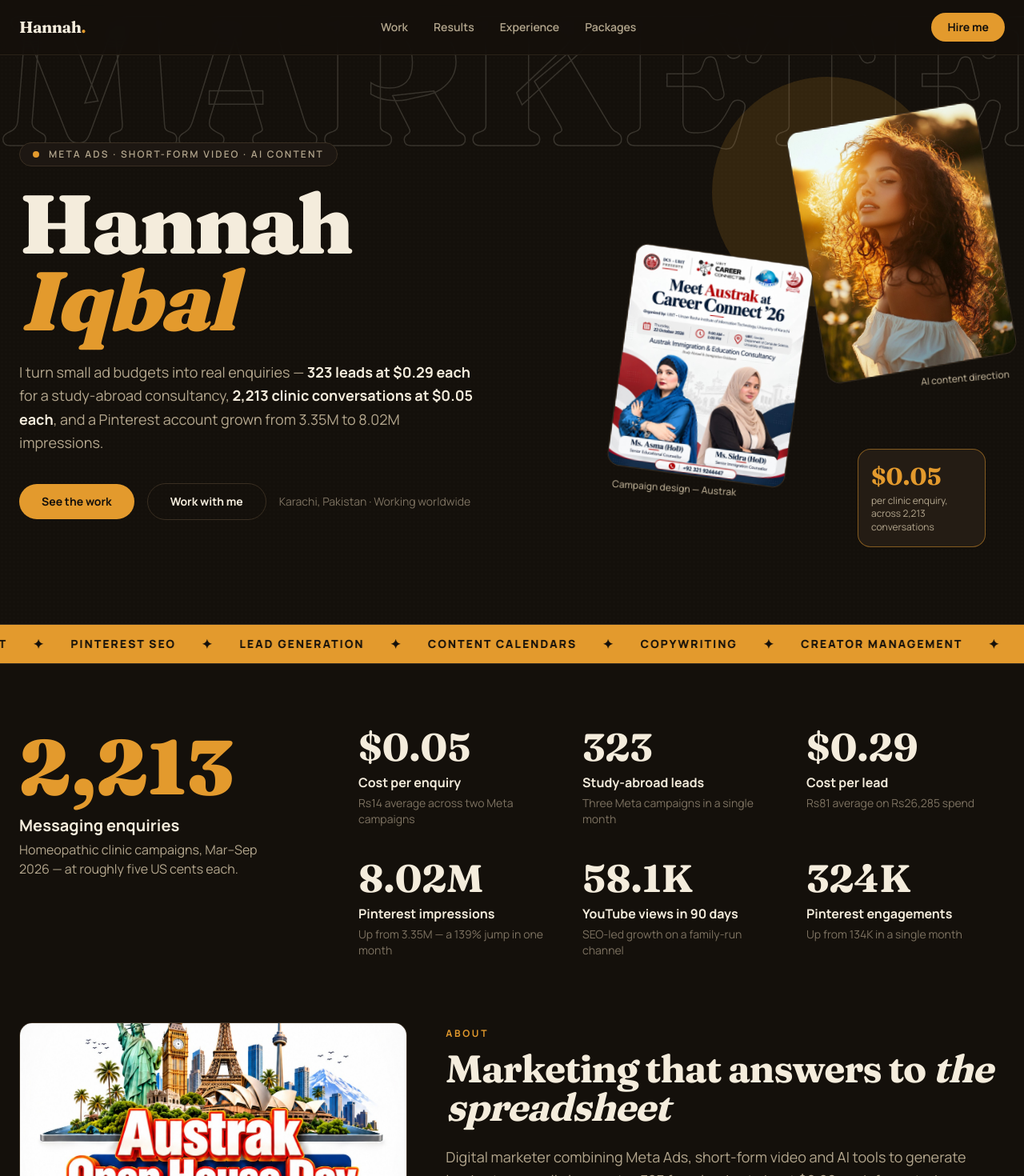
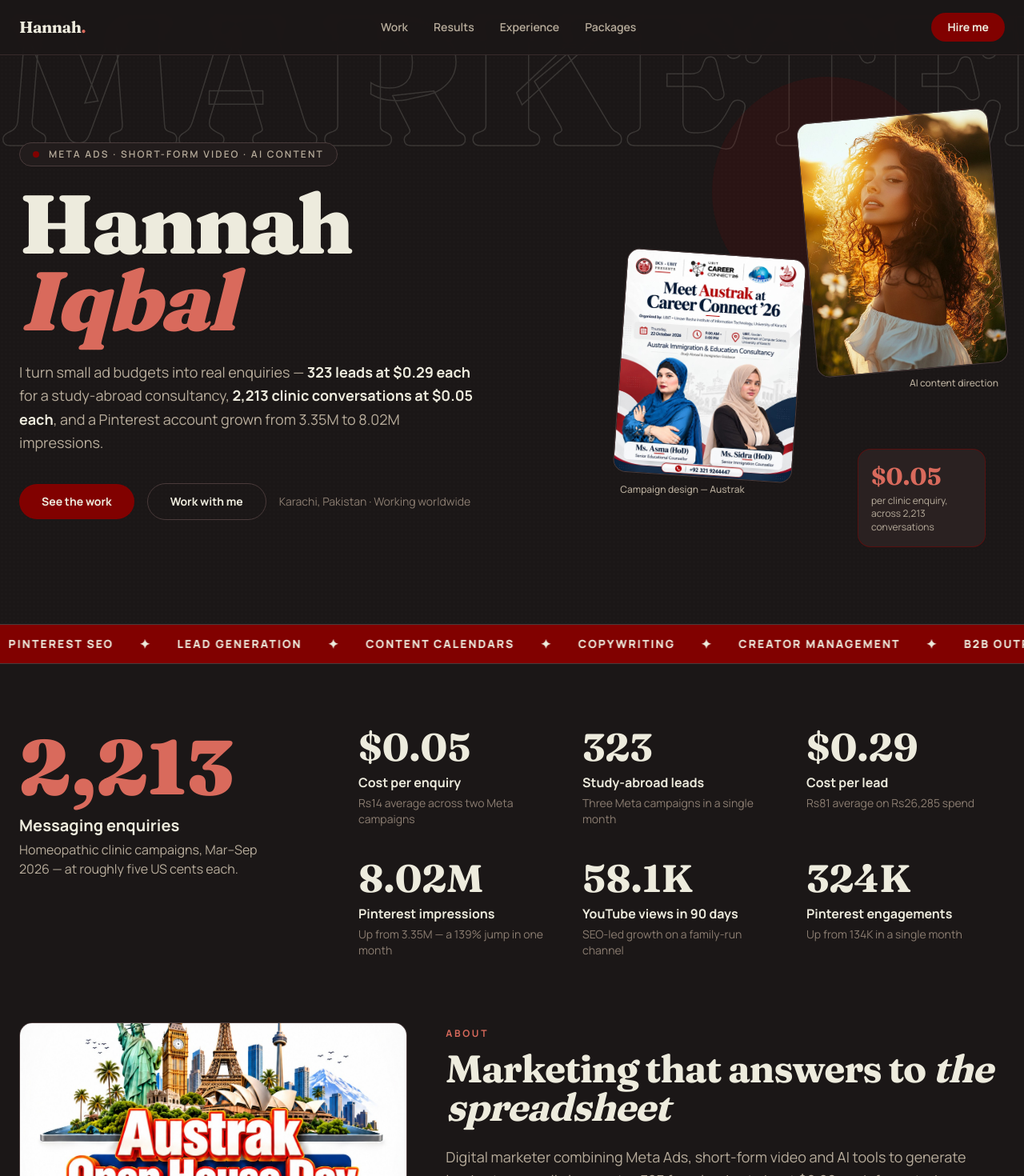
Before and after one commit to Noah-zipit/hannah-portfolio, a Next.js app: page / in a window 1280 px wide. Shown: the top 1470 px of the page at 80% size. Built offline with nearby package versions, Linux system fonts and the light colour scheme.

Commit message:
Redesign: cotton/cherry/maroon/noir palette, calmer snappier motion, maroon results band

```diff
--- a/src/app/globals.css
+++ b/src/app/globals.css
@@ -1,15 +1,16 @@
 @import "tailwindcss";
 
 @theme {
-  --color-ink: #14100b;
-  --color-coal: #1d1712;
-  --color-panel: #241c14;
-  --color-line: #3a2f22;
-  --color-cream: #f4ecdc;
-  --color-sand: #b3a68d;
-  --color-faint: #7d7261;
-  --color-amber: #e39a2d;
-  --color-amber-deep: #b97a1c;
+  --color-ink: #1b1717;
+  --color-coal: #221c1c;
+  --color-panel: #2a2121;
+  --color-line: #4a3b3b;
+  --color-cream: #edebdd;
+  --color-sand: #b7ac9b;
+  --color-faint: #8b7d71;
+  --color-cherry: #810100;
+  --color-maroon: #630000;
+  --color-rose: #d96a5c;
   --font-display: "Fraunces", Georgia, serif;
   --font-body: "Manrope", system-ui, sans-serif;
 }
@@ -26,8 +27,8 @@
 }
 
 ::selection {
-  background: var(--color-amber);
-  color: var(--color-ink);
+  background: var(--color-cherry);
+  color: var(--color-cream);
 }
 
 /* subtle film-grain texture using flat colour specks */
@@ -42,7 +43,7 @@
 }
 
 .text-outline {
-  -webkit-text-stroke: 1.5px rgba(244, 236, 220, 0.16);
+  -webkit-text-stroke: 1.5px rgba(237, 235, 221, 0.15);
   color: transparent;
 }
 
@@ -52,21 +53,11 @@
 }
 
 .marquee-track {
-  animation: marquee 30s linear infinite;
-  will-change: transform;
-}
-
-@keyframes drift {
-  0%, 100% { transform: translateY(0) rotate(var(--rot, 0deg)); }
-  50% { transform: translateY(-14px) rotate(var(--rot, 0deg)); }
-}
-
-.drift {
-  animation: drift 7s ease-in-out infinite;
+  animation: marquee 26s linear infinite;
   will-change: transform;
 }
 
 @media (prefers-reduced-motion: reduce) {
-  .marquee-track, .drift { animation: none; }
+  .marquee-track { animation: none; }
   html { scroll-behavior: auto; }
 }
--- a/src/app/page.tsx
+++ b/src/app/page.tsx
@@ -9,18 +9,18 @@
 
 function Nav() {
   return (
-    <nav className="fixed inset-x-0 top-0 z-50 border-b border-line/60 bg-ink/85 backdrop-blur-md">
+    <nav className="fixed inset-x-0 top-0 z-50 border-b border-line/60 bg-ink/90 backdrop-blur-sm">
       <div className="mx-auto flex max-w-7xl items-center justify-between px-6 py-4">
         <a href="#top" className="font-display text-xl font-bold tracking-tight">
-          Hannah<span className="text-amber">.</span>
+          Hannah<span className="text-rose">.</span>
         </a>
         <div className="hidden items-center gap-8 text-sm font-semibold text-sand md:flex">
-          <a href="#work" className="transition-colors hover:text-amber">Work</a>
-          <a href="#results" className="transition-colors hover:text-amber">Results</a>
-          <a href="#experience" className="transition-colors hover:text-amber">Experience</a>
-          <a href="#packages" className="transition-colors hover:text-amber">Packages</a>
+          <a href="#work" className="transition-colors hover:text-rose">Work</a>
+          <a href="#results" className="transition-colors hover:text-rose">Results</a>
+          <a href="#experience" className="transition-colors hover:text-rose">Experience</a>
+          <a href="#packages" className="transition-colors hover:text-rose">Packages</a>
         </div>
-        <a href="#contact" className="rounded-full bg-amber px-5 py-2 text-sm font-bold text-ink transition-transform duration-300 hover:scale-105 active:scale-95">
+        <a href="#contact" className="rounded-full bg-cherry px-5 py-2 text-sm font-bold text-cream transition-transform duration-300 hover:scale-105 active:scale-95">
           Hire me
         </a>
       </div>
@@ -31,10 +31,10 @@
 function Marquee() {
   const row = [...marqueeItems, ...marqueeItems];
   return (
-    <div className="overflow-hidden border-y border-line bg-amber py-3" aria-hidden>
+    <div className="overflow-hidden border-y border-line bg-cherry py-3" aria-hidden>
       <div className="marquee-track flex w-max items-center gap-8 pr-8">
         {row.map((item, i) => (
-          <span key={i} className="flex items-center gap-8 text-sm font-extrabold tracking-[0.14em] whitespace-nowrap text-ink uppercase">
+          <span key={i} className="flex items-center gap-8 text-sm font-extrabold tracking-[0.14em] whitespace-nowrap text-cream uppercase">
             {item}
             <span className="text-base">✦</span>
           </span>
@@ -51,7 +51,7 @@
     <section className="mx-auto max-w-7xl px-6 py-20">
       <div className="grid gap-10 lg:grid-cols-12">
         <Reveal className="lg:col-span-4">
-          <p className="font-display text-7xl font-black text-amber sm:text-8xl">
+          <p className="font-display text-7xl font-black text-rose sm:text-8xl">
             <Counter value={hero.value} />
           </p>
           <p className="mt-3 text-xl font-bold">{hero.label}</p>
@@ -100,7 +100,7 @@
         </Reveal>
         <div className="lg:col-span-7">
           <Reveal>
-            <p className="text-xs font-bold tracking-[0.22em] text-amber uppercase">About</p>
+            <p className="text-xs font-bold tracking-[0.22em] text-rose uppercase">About</p>
             <h2 className="mt-3 font-display text-4xl font-bold tracking-tight sm:text-5xl">
               Marketing that answers to <span className="italic">the spreadsheet</span>
             </h2>
@@ -111,14 +111,14 @@
           <Reveal delay={0.18}>
             <div className="mt-8 grid gap-4 sm:grid-cols-2">
               <div className="rounded-2xl border border-line bg-coal p-5">
-                <p className="font-bold text-amber">Currently</p>
+                <p className="font-bold text-rose">Currently</p>
                 <p className="mt-1.5 text-sm leading-relaxed text-sand">
                   Digital Marketing Manager at Austrak Immigration, Meta Ads Manager for a homeopathic clinic, and HR &
                   Internship Coordinator at Artimization.
                 </p>
               </div>
               <div className="rounded-2xl border border-line bg-coal p-5">
-                <p className="font-bold text-amber">Education & languages</p>
+                <p className="font-bold text-rose">Education & languages</p>
                 <p className="mt-1.5 text-sm leading-relaxed text-sand">
                   BBA in progress at Virtual University of Pakistan. Urdu & Punjabi native; English, Hindi and basic Spanish.
                 </p>
@@ -135,7 +135,7 @@
   return (
     <section id="experience" className="mx-auto max-w-7xl px-6 py-24">
       <Reveal>
-        <p className="text-xs font-bold tracking-[0.22em] text-amber uppercase">Experience</p>
+        <p className="text-xs font-bold tracking-[0.22em] text-rose uppercase">Experience</p>
         <h2 className="mt-3 font-display text-4xl font-bold tracking-tight sm:text-5xl">
           Where the numbers <span className="italic">came from</span>
         </h2>
@@ -147,17 +147,17 @@
           {roles.map((role, i) => (
             <Reveal key={role.company} delay={0.05}>
               <div className={`relative md:grid md:grid-cols-2 md:gap-16 ${i % 2 ? "md:[direction:rtl]" : ""}`}>
-                <span aria-hidden className="absolute top-2 left-0 h-[15px] w-[15px] rounded-full border-2 border-amber bg-ink md:left-1/2 md:-translate-x-1/2" />
+                <span aria-hidden className="absolute top-2 left-0 h-[15px] w-[15px] rounded-full border-2 border-cherry bg-ink md:left-1/2 md:-translate-x-1/2" />
                 <div className="pl-10 md:pl-0 md:[direction:ltr]">
-                  <div className="rounded-3xl border border-line bg-coal p-6 transition-colors duration-300 hover:border-amber/60 sm:p-7">
-                    <p className="text-xs font-bold tracking-[0.16em] text-amber uppercase">{role.period}</p>
+                  <div className="rounded-3xl border border-line bg-coal p-6 transition-colors duration-300 hover:border-cherry/60 sm:p-7">
+                    <p className="text-xs font-bold tracking-[0.16em] text-rose uppercase">{role.period}</p>
                     <h3 className="mt-2 font-display text-2xl leading-snug font-semibold">{role.title}</h3>
                     <p className="mt-1 font-semibold text-sand">{role.company}</p>
                     <p className="text-sm text-faint">{role.type}</p>
                     <ul className="mt-4 space-y-2.5">
                       {role.points.map((point) => (
                         <li key={point.slice(0, 32)} className="flex gap-2.5 text-sm leading-relaxed text-sand">
-                          <span aria-hidden className="mt-[9px] h-1.5 w-1.5 shrink-0 rounded-full bg-amber" />
+                          <span aria-hidden className="mt-[9px] h-1.5 w-1.5 shrink-0 rounded-full bg-cherry" />
                           {point}
                         </li>
                       ))}
@@ -179,7 +179,7 @@
     <section className="border-y border-line bg-coal py-24">
       <div className="mx-auto max-w-7xl px-6">
         <Reveal>
-          <p className="text-xs font-bold tracking-[0.22em] text-amber uppercase">Toolkit</p>
+          <p className="text-xs font-bold tracking-[0.22em] text-rose uppercase">Toolkit</p>
           <h2 className="mt-3 font-display text-4xl font-bold tracking-tight sm:text-5xl">
             Skills & <span className="italic">tools</span>
           </h2>
@@ -191,7 +191,7 @@
                 <h3 className="font-display text-xl font-semibold">{group.title}</h3>
                 <div className="mt-5 flex flex-wrap gap-2">
                   {group.items.map((item) => (
-                    <span key={item} className="rounded-full border border-line bg-ink px-3.5 py-1.5 text-sm font-medium text-sand transition-colors duration-300 hover:border-amber hover:text-cream">
+                    <span key={item} className="rounded-full border border-line bg-ink px-3.5 py-1.5 text-sm font-medium text-sand transition-colors duration-300 hover:border-cherry hover:text-cream">
                       {item}
                     </span>
                   ))}
@@ -209,7 +209,7 @@
   return (
     <section id="packages" className="mx-auto max-w-7xl px-6 py-24">
       <Reveal>
-        <p className="text-xs font-bold tracking-[0.22em] text-amber uppercase">HeavenLabs — Creator Growth</p>
+        <p className="text-xs font-bold tracking-[0.22em] text-rose uppercase">HeavenLabs — Creator Growth</p>
         <h2 className="mt-3 font-display text-4xl font-bold tracking-tight sm:text-5xl">
           Grow steady. <span className="italic">Earn lasting.</span>
         </h2>
@@ -225,12 +225,12 @@
             <div
               className={`flex h-full flex-col rounded-3xl p-7 ${
                 pkg.primary
-                  ? "border-2 border-amber bg-panel xl:-translate-y-4"
+                  ? "border-2 border-cherry bg-panel xl:-translate-y-4"
                   : "border border-line bg-coal"
               }`}
             >
               {pkg.primary ? (
-                <span className="mb-4 self-start rounded-full bg-amber px-3 py-1 text-[11px] font-extrabold tracking-wider text-ink uppercase">
+                <span className="mb-4 self-start rounded-full bg-cherry px-3 py-1 text-[11px] font-extrabold tracking-wider text-cream uppercase">
                   Full service
                 </span>
               ) : (
@@ -240,13 +240,13 @@
               <p className="mt-2 text-sm text-sand italic">{pkg.line}</p>
               <p className="mt-6 flex flex-wrap items-baseline gap-x-1.5 whitespace-nowrap">
                 <span className="text-sm font-semibold text-faint">PKR</span>
-                <span className={`font-display text-4xl font-black ${pkg.primary ? "text-amber" : ""}`}>{pkg.price}</span>
+                <span className={`font-display text-4xl font-black ${pkg.primary ? "text-rose" : ""}`}>{pkg.price}</span>
                 <span className="text-sm text-faint">/month</span>
               </p>
               <ul className="mt-6 flex-1 space-y-2.5">
                 {pkg.features.map((f) => (
                   <li key={f} className="flex gap-2.5 text-sm leading-relaxed text-sand">
-                    <span aria-hidden className="mt-0.5 font-bold text-amber">✓</span>
+                    <span aria-hidden className="mt-0.5 font-bold text-rose">✓</span>
                     {f}
                   </li>
                 ))}
@@ -254,7 +254,7 @@
               <a
                 href="#contact"
                 className={`mt-8 rounded-full py-3 text-center text-sm font-bold transition-transform duration-300 hover:scale-[1.03] active:scale-95 ${
-                  pkg.primary ? "bg-amber text-ink" : "border border-line text-cream hover:border-amber hover:text-amber"
+                  pkg.primary ? "bg-cherry text-cream" : "border border-line text-cream hover:border-cherry hover:text-rose"
                 }`}
               >
                 Start with {pkg.name}
@@ -278,9 +278,9 @@
     <footer id="contact" className="grain relative overflow-hidden border-t border-line bg-coal">
       <div className="relative mx-auto max-w-7xl px-6 py-24 text-center">
         <Reveal>
-          <p className="text-xs font-bold tracking-[0.22em] text-amber uppercase">Get in touch</p>
+          <p className="text-xs font-bold tracking-[0.22em] text-rose uppercase">Get in touch</p>
           <h2 className="mx-auto mt-4 max-w-3xl font-display text-5xl leading-tight font-bold tracking-tight sm:text-6xl">
-            Let’s grow <span className="text-amber italic">something.</span>
+            Let’s grow <span className="text-rose italic">something.</span>
           </h2>
           <p className="mx-auto mt-5 max-w-xl text-sand">
             For roles, freelance campaigns or creator growth packages — the fastest reply is email or WhatsApp.
@@ -288,13 +288,13 @@
         </Reveal>
         <Reveal delay={0.12}>
           <div className="mt-10 flex flex-wrap justify-center gap-4">
-            <a href={`mailto:${profile.email}`} className="rounded-full bg-amber px-7 py-3.5 text-sm font-bold text-ink transition-transform duration-300 hover:scale-105 active:scale-95">
+            <a href={`mailto:${profile.email}`} className="rounded-full bg-cherry px-7 py-3.5 text-sm font-bold text-cream transition-transform duration-300 hover:scale-105 active:scale-95">
               {profile.email}
             </a>
-            <a href={profile.phoneHref} className="rounded-full border border-line px-7 py-3.5 text-sm font-bold transition-colors hover:border-amber hover:text-amber">
+            <a href={profile.phoneHref} className="rounded-full border border-line px-7 py-3.5 text-sm font-bold transition-colors hover:border-cherry hover:text-rose">
               {profile.phone}
             </a>
-            <a href={profile.linkedin} target="_blank" rel="noreferrer" className="rounded-full border border-line px-7 py-3.5 text-sm font-bold transition-colors hover:border-amber hover:text-amber">
+            <a href={profile.linkedin} target="_blank" rel="noreferrer" className="rounded-full border border-line px-7 py-3.5 text-sm font-bold transition-colors hover:border-cherry hover:text-rose">
               LinkedIn
             </a>
           </div>
--- a/src/components/Counter.tsx
+++ b/src/components/Counter.tsx
@@ -20,7 +20,7 @@
 
   useEffect(() => {
     if (!inView) return;
-    const dur = 1600;
+    const dur = 1100;
     const start = performance.now();
     let raf = 0;
     const tick = (now: number) => {
--- a/src/components/Hero.tsx
+++ b/src/components/Hero.tsx
@@ -12,11 +12,11 @@
   const { scrollYProgress } = useScroll({ target: ref, offset: ["start start", "end start"] });
 
   // Parallax layers — back word slowest, images at different speeds
-  const yWord = useTransform(scrollYProgress, [0, 1], [0, 130]);
-  const yText = useTransform(scrollYProgress, [0, 1], [0, 60]);
-  const yImgA = useTransform(scrollYProgress, [0, 1], [0, -70]);
-  const yImgB = useTransform(scrollYProgress, [0, 1], [0, -160]);
-  const yImgC = useTransform(scrollYProgress, [0, 1], [0, -40]);
+  const yWord = useTransform(scrollYProgress, [0, 1], [0, 48]);
+  const yText = useTransform(scrollYProgress, [0, 1], [0, 22]);
+  const yImgA = useTransform(scrollYProgress, [0, 1], [0, -28]);
+  const yImgB = useTransform(scrollYProgress, [0, 1], [0, -56]);
+  const yImgC = useTransform(scrollYProgress, [0, 1], [0, -14]);
 
   return (
     <header ref={ref} className="grain relative overflow-hidden pt-28 pb-16 md:pt-36 md:pb-24">
@@ -30,17 +30,17 @@
       </motion.div>
 
       {/* flat amber disc, solid colour shape */}
-      <div aria-hidden className="absolute top-24 right-[8%] hidden h-72 w-72 rounded-full bg-amber/15 lg:block" />
+      <div aria-hidden className="absolute top-24 right-[8%] hidden h-72 w-72 rounded-full bg-cherry/15 lg:block" />
 
       <div className="relative mx-auto grid max-w-7xl grid-cols-1 items-center gap-14 px-6 lg:grid-cols-12">
         <motion.div style={{ y: yText }} className="lg:col-span-7">
           <motion.p
             initial={{ opacity: 0, y: 18 }}
             animate={{ opacity: 1, y: 0 }}
-            transition={{ duration: 0.6, ease }}
+            transition={{ duration: 0.4, ease }}
             className="mb-6 inline-flex items-center gap-3 rounded-full border border-line bg-coal px-4 py-1.5 text-xs font-semibold tracking-[0.18em] text-sand uppercase"
           >
-            <span className="h-2 w-2 rounded-full bg-amber" />
+            <span className="h-2 w-2 rounded-full bg-cherry" />
             {profile.tagline}
           </motion.p>
 
@@ -49,15 +49,15 @@
               className="block"
               initial={{ opacity: 0, y: 40 }}
               animate={{ opacity: 1, y: 0 }}
-              transition={{ duration: 0.8, delay: 0.05, ease }}
+              transition={{ duration: 0.5, delay: 0.03, ease }}
             >
               Hannah
             </motion.span>
             <motion.span
-              className="block text-amber italic"
+              className="block text-rose italic"
               initial={{ opacity: 0, y: 40 }}
               animate={{ opacity: 1, y: 0 }}
-              transition={{ duration: 0.8, delay: 0.18, ease }}
+              transition={{ duration: 0.5, delay: 0.1, ease }}
             >
               Iqbal
             </motion.span>
@@ -66,7 +66,7 @@
           <motion.p
             initial={{ opacity: 0, y: 24 }}
             animate={{ opacity: 1, y: 0 }}
-            transition={{ duration: 0.7, delay: 0.32, ease }}
+            transition={{ duration: 0.45, delay: 0.18, ease }}
             className="mt-7 max-w-xl text-lg leading-relaxed text-sand"
           >
             I turn small ad budgets into real enquiries — <strong className="text-cream">323 leads at $0.29 each</strong> for a
@@ -77,18 +77,18 @@
           <motion.div
             initial={{ opacity: 0, y: 24 }}
             animate={{ opacity: 1, y: 0 }}
-            transition={{ duration: 0.7, delay: 0.45, ease }}
+            transition={{ duration: 0.45, delay: 0.26, ease }}
             className="mt-9 flex flex-wrap items-center gap-4"
           >
             <a
               href="#work"
-              className="rounded-full bg-amber px-7 py-3 text-sm font-bold text-ink transition-transform duration-300 hover:scale-[1.04] active:scale-95"
+              className="rounded-full bg-cherry px-7 py-3 text-sm font-bold text-cream transition-transform duration-300 hover:scale-[1.04] active:scale-95"
             >
               See the work
             </a>
             <a
               href="#contact"
-              className="rounded-full border border-line px-7 py-3 text-sm font-bold text-cream transition-colors duration-300 hover:border-amber hover:text-amber"
+              className="rounded-full border border-line px-7 py-3 text-sm font-bold text-cream transition-colors duration-300 hover:border-cherry hover:text-rose"
             >
               Work with me
             </a>
@@ -100,10 +100,10 @@
         <div className="relative h-[480px] sm:h-[540px] lg:col-span-5">
           <motion.div
             style={{ y: yImgB, ["--rot" as string]: "-5deg" }}
-            className="drift absolute top-0 right-2 w-52 sm:w-60"
+            className="absolute top-0 right-2 w-52 sm:w-60"
             initial={{ opacity: 0, y: 50 }}
             animate={{ opacity: 1, y: 0 }}
-            transition={{ duration: 0.9, delay: 0.35, ease }}
+            transition={{ duration: 0.55, delay: 0.15, ease }}
           >
             <div className="overflow-hidden rounded-2xl border border-line" style={{ transform: "rotate(-5deg)" }}>
               <Image src="/work/ai-cinematic.jpg" alt="AI-generated editorial portrait from Hannah's portrait series" width={480} height={640} className="aspect-[3/4] w-full object-cover" priority />
@@ -113,10 +113,10 @@
 
           <motion.div
             style={{ y: yImgA, ["--rot" as string]: "4deg" }}
-            className="drift absolute bottom-16 left-0 w-48 [animation-delay:1.2s] sm:w-56"
+            className="absolute bottom-16 left-0 w-48 sm:w-56"
             initial={{ opacity: 0, y: 50 }}
             animate={{ opacity: 1, y: 0 }}
-            transition={{ duration: 0.9, delay: 0.5, ease }}
+            transition={{ duration: 0.55, delay: 0.24, ease }}
           >
             <div className="overflow-hidden rounded-2xl border border-line" style={{ transform: "rotate(4deg)" }}>
               <Image src="/work/poster-career-connect.jpg" alt="Career Connect '26 event poster designed for Austrak Immigration" width={480} height={600} className="aspect-[4/5] w-full object-cover" priority />
@@ -129,10 +129,10 @@
             className="absolute right-6 bottom-0 hidden w-40 sm:block"
             initial={{ opacity: 0, y: 40 }}
             animate={{ opacity: 1, y: 0 }}
-            transition={{ duration: 0.9, delay: 0.65, ease }}
+            transition={{ duration: 0.55, delay: 0.32, ease }}
           >
-            <div className="rounded-2xl border border-amber/50 bg-panel p-4">
-              <p className="font-display text-3xl font-bold text-amber">$0.05</p>
+            <div className="rounded-2xl border border-cherry/50 bg-panel p-4">
+              <p className="font-display text-3xl font-bold text-rose">$0.05</p>
               <p className="mt-1 text-xs leading-snug text-sand">per clinic enquiry, across 2,213 conversations</p>
             </div>
           </motion.div>
--- a/src/components/Reveal.tsx
+++ b/src/components/Reveal.tsx
@@ -6,7 +6,7 @@
   children,
   delay = 0,
   className = "",
-  y = 28,
+  y = 16,
 }: {
   children: React.ReactNode;
   delay?: number;
@@ -19,7 +19,7 @@
       initial={{ opacity: 0, y }}
       whileInView={{ opacity: 1, y: 0 }}
       viewport={{ once: true, margin: "-60px" }}
-      transition={{ duration: 0.7, delay, ease: [0.22, 0.8, 0.24, 1] }}
+      transition={{ duration: 0.45, delay, ease: [0.22, 0.8, 0.24, 1] }}
     >
       {children}
     </motion.div>
--- a/src/components/TiltCard.tsx
+++ b/src/components/TiltCard.tsx
@@ -6,7 +6,7 @@
 export default function TiltCard({
   children,
   className = "",
-  max = 9,
+  max = 7,
 }: {
   children: React.ReactNode;
   className?: string;
```
Also changed, not shown: src/components/Proof.tsx (+8 -8 lines), src/components/Work.tsx (+5 -5 lines).
